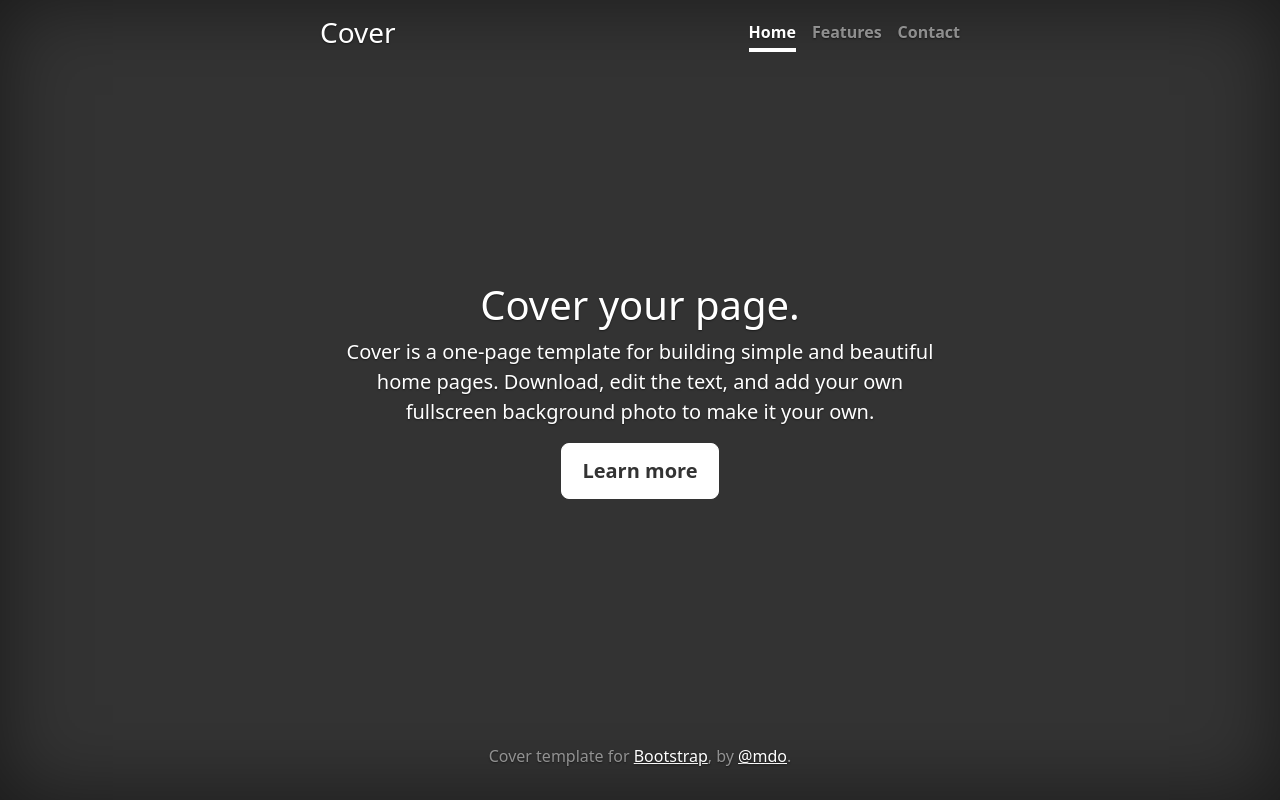
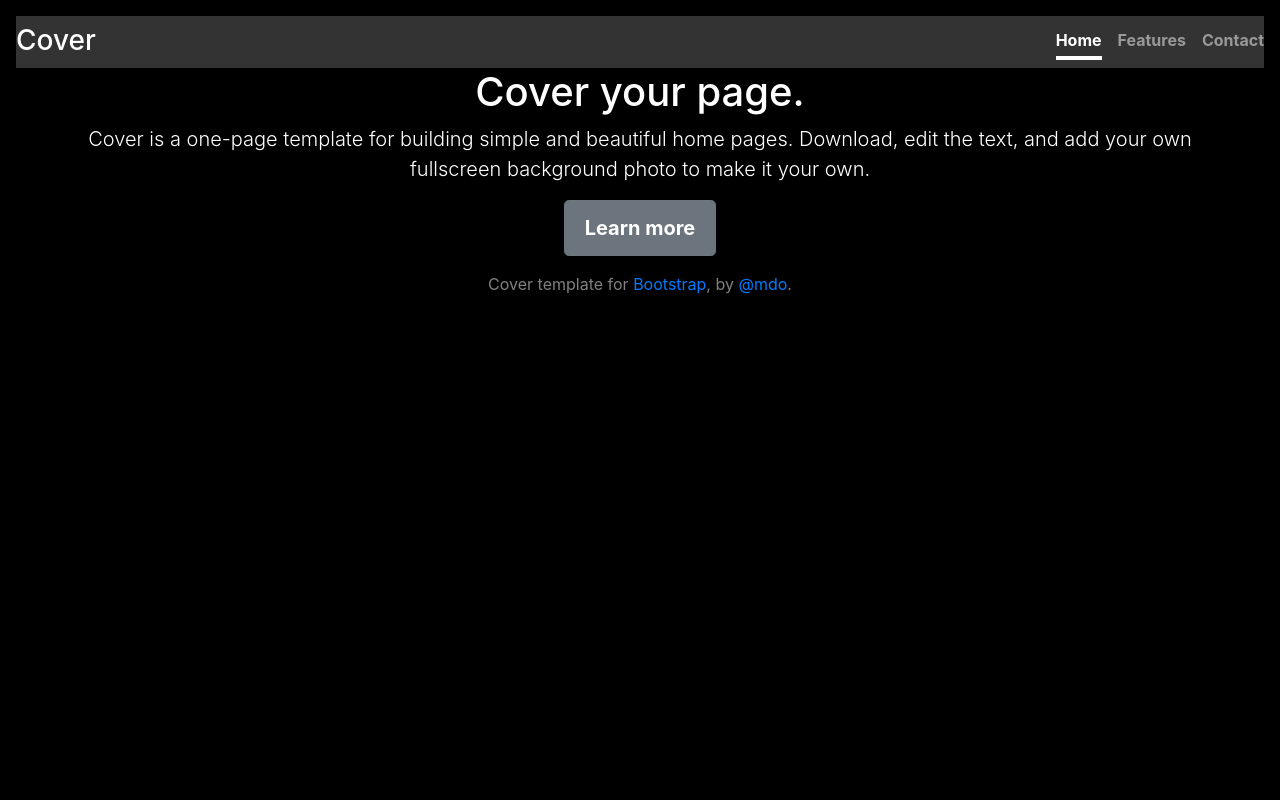
Before and after one commit to egomm/MaoriDictionary, a Flask app: page / in a window 1280 px wide. Run offline with Flask 2, Linux system fonts and the light colour scheme; some libraries are stand-ins or nearby versions.

Commit message:
kinda works

```diff
--- a/cover.css
+++ b/templates/cover.css
@@ -1,57 +1,27 @@
 /*
- * Globals
+ * Cover
+ * v4.6.0
+ * https://getbootstrap.com
+ * Copyright 2011-2021 The Bootstrap Authors
+ * Copyright 2011-2021 Twitter, Inc.
+ * Licensed under MIT (https://github.com/twbs/bootstrap/blob/main/LICENSE)
  */
 
-/* Links */
-a,
-a:focus,
-a:hover {
+body {
   color: #fff;
+  background-color: black;
 }
 
-/* Custom default button */
-.btn-secondary,
-.btn-secondary:hover,
-.btn-secondary:focus {
-  color: #333;
-  text-shadow: none; /* Prevent inheritance from `body` */
-  background-color: #fff;
-  border: .05rem solid #fff;
-}
-
-
-/*
- * Base structure
- */
-
-html,
-body {
-  height: 100%;
+.masthead {
   background-color: #333;
-}
-
-body {
-  display: -ms-flexbox;
-  display: flex;
-  color: #fff;
-  text-shadow: 0 .05rem .1rem rgba(0, 0, 0, .5);
-  box-shadow: inset 0 0 5rem rgba(0, 0, 0, .5);
-}
-
-.cover-container {
-  max-width: 42em;
-}
-
-
-/*
- * Header
- */
-.masthead {
-  margin-bottom: 2rem;
+  color: white;
+  padding-top: 0.5rem;
+  padding-bottom: 0.5rem;
 }
 
 .masthead-brand {
   margin-bottom: 0;
+  margin-right: 1rem;
 }
 
 .nav-masthead .nav-link {
@@ -85,10 +55,6 @@ body {
   }
 }
 
-
-/*
- * Cover
- */
 .cover {
   padding: 0 1.5rem;
 }
@@ -97,10 +63,20 @@ body {
   font-weight: 700;
 }
 
-
-/*
- * Footer
- */
 .mastfoot {
   color: rgba(255, 255, 255, .5);
 }
+
+/* Extra Small Devices, Phones */
+@media only screen and (max-width : 480px) {
+  .masthead {
+    margin-bottom: 1rem;
+  }
+  .cover .btn-lg {
+    padding: .5rem 1rem;
+    font-weight: 700;
+  }
+  .mastfoot {
+    font-size: 80%;
+  }
+}
--- a/templates/home.html
+++ b/templates/home.html
@@ -4,54 +4,20 @@
     <meta charset="utf-8">
     <meta name="viewport" content="width=device-width, initial-scale=1, shrink-to-fit=no">
     <meta name="description" content="">
-    <meta name="author" content="Mark Otto, Jacob Thornton, and Bootstrap contributors">
-    <meta name="generator" content="Hugo 0.101.0">
-    <title>Cover Template · Bootstrap v4.6</title>
+    <meta name="author" content="">
+    <link rel="icon" href="/docs/4.0/assets/img/favicons/favicon.ico">
 
-    <link rel="canonical" href="https://getbootstrap.com/docs/4.6/examples/cover/">
-
-
+    <title>Cover Template for Bootstrap</title>
 
     <!-- Bootstrap core CSS -->
-<link href="/docs/4.6/dist/css/bootstrap.min.css" rel="stylesheet" integrity="sha384-xOolHFLEh07PJGoPkLv1IbcEPTNtaed2xpHsD9ESMhqIYd0nLMwNLD69Npy4HI+N" crossorigin="anonymous">
-
-
-
-    <!-- Favicons -->
-<link rel="apple-touch-icon" href="/docs/4.6/assets/img/favicons/apple-touch-icon.png" sizes="180x180">
-<link rel="icon" href="/docs/4.6/assets/img/favicons/favicon-32x32.png" sizes="32x32" type="image/png">
-<link rel="icon" href="/docs/4.6/assets/img/favicons/favicon-16x16.png" sizes="16x16" type="image/png">
-<link rel="manifest" href="/docs/4.6/assets/img/favicons/manifest.json">
-<link rel="mask-icon" href="/docs/4.6/assets/img/favicons/safari-pinned-tab.svg" color="#563d7c">
-<link rel="icon" href="/docs/4.6/assets/img/favicons/favicon.ico">
-<meta name="msapplication-config" content="/docs/4.6/assets/img/favicons/browserconfig.xml">
-<meta name="theme-color" content="#563d7c">
-
-
-    <style>
-      .bd-placeholder-img {
-        font-size: 1.125rem;
-        text-anchor: middle;
-        -webkit-user-select: none;
-        -moz-user-select: none;
-        -ms-user-select: none;
-        user-select: none;
-      }
-
-      @media (min-width: 768px) {
-        .bd-placeholder-img-lg {
-          font-size: 3.5rem;
-        }
-      }
-    </style>
-
+    <link rel="stylesheet" href="https://cdn.jsdelivr.net/npm/bootstrap@4.6.2/dist/css/bootstrap.min.css" integrity="sha384-xOolHFLEh07PJGoPkLv1IbcEPTNtaed2xpHsD9ESMhqIYd0nLMwNLD69Npy4HI+N" crossorigin="anonymous">
 
     <!-- Custom styles for this template -->
     <link href="cover.css" rel="stylesheet">
-  </head>
+
   <body class="text-center">
 
-<div class="cover-container d-flex w-100 h-100 p-3 mx-auto flex-column">
+    <div class="cover-container d-flex h-100 p-3 mx-auto flex-column">
       <header class="masthead mb-auto">
         <div class="inner">
           <h3 class="masthead-brand">Cover</h3>
@@ -77,8 +43,5 @@
         </div>
       </footer>
     </div>
-
-
-
   </body>
 </html>
```
Lines whose indentation alone changed are shown as unchanged.
